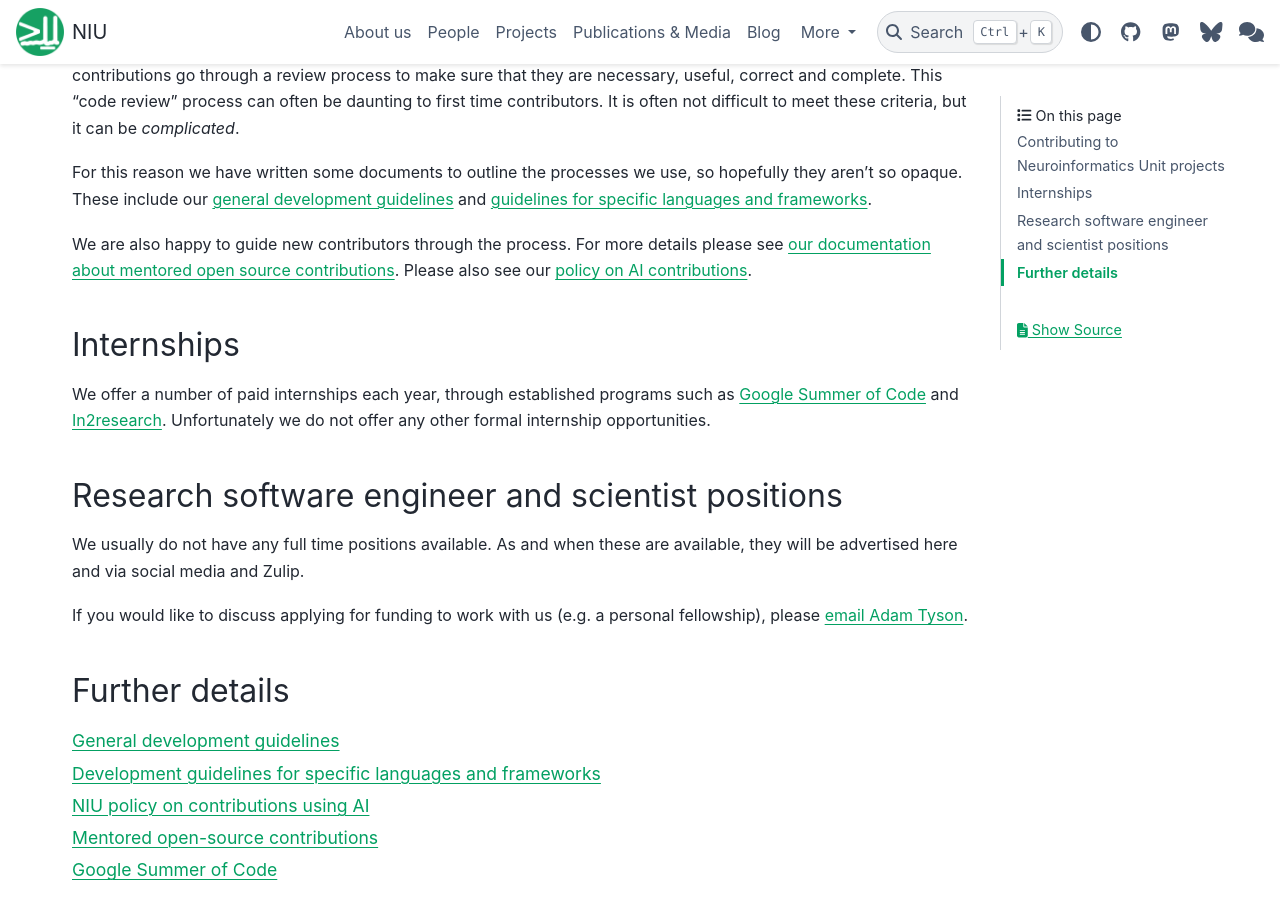
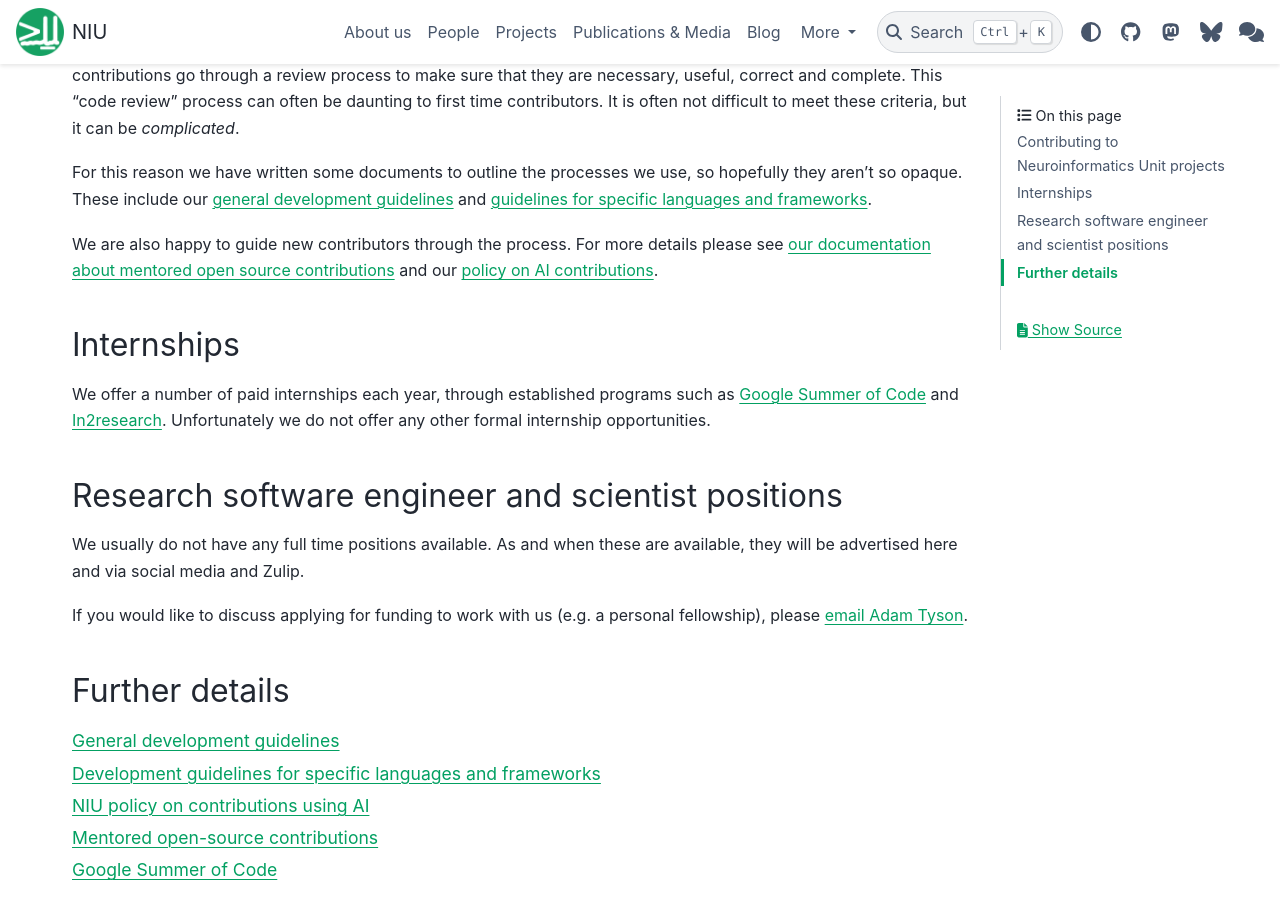
Before and after one commit to neuroinformatics-unit/neuroinformatics-unit.github.io, a Sphinx documentation site: the page built from docs/source/get-involved/index.md, in a window 1280 px wide and 900 px high, scrolled down 374 px. Built offline with Sphinx 7.4.7 and the PyData theme 0.15.4, drawn with Linux system fonts in a browser that asks for light colours; nearby versions of some CDN libraries.

Commit message:
Update docs/source/get-involved/index.md
Co-authored-by: Niko Sirmpilatze <niko.sirbiladze@gmail.com>

```diff
--- a/docs/source/get-involved/index.md
+++ b/docs/source/get-involved/index.md
@@ -14,8 +14,8 @@ These include our [general development guidelines](development_guidelines) and
 [guidelines for specific languages and frameworks](languages_frameworks).
 
 We are also happy to guide new contributors through the process. For more details please see
-[our documentation about mentored open source contributions](mentoring). Please also see our
-[policy on AI contributions](ai_policy).
+[our documentation about mentored open source contributions](mentoring)
+and our [policy on AI contributions](ai_policy).
 
 ## Internships
 We offer a number of paid internships each year, through established programs such as
```
